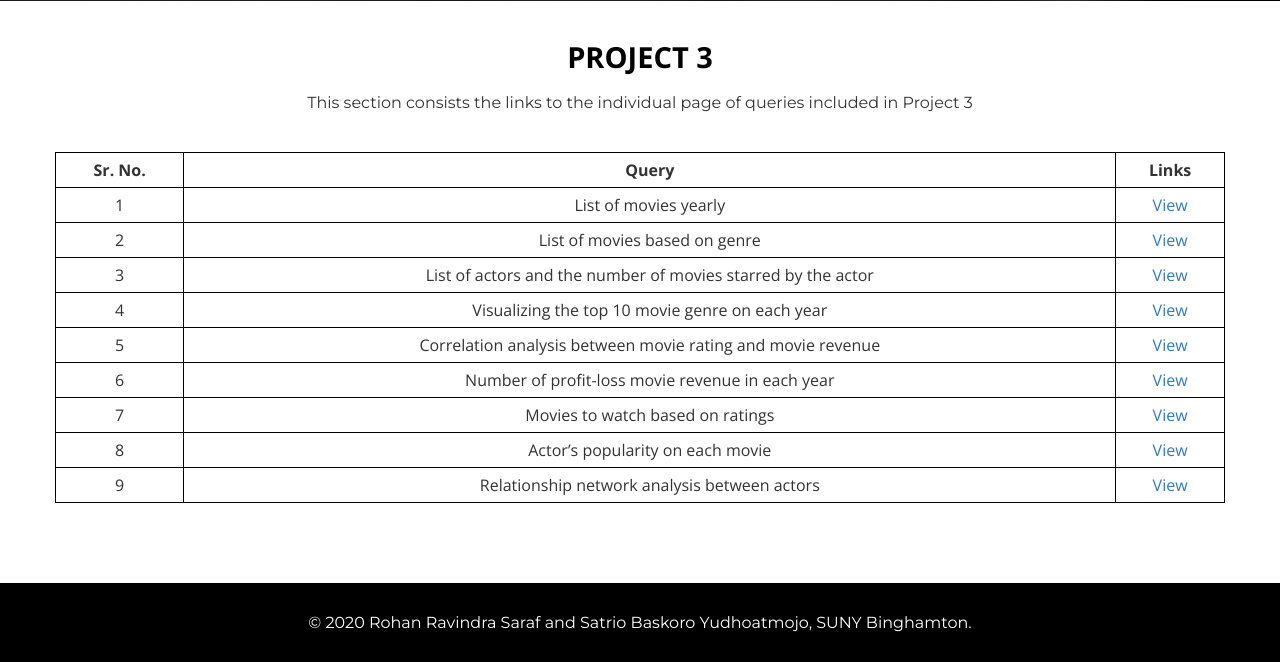
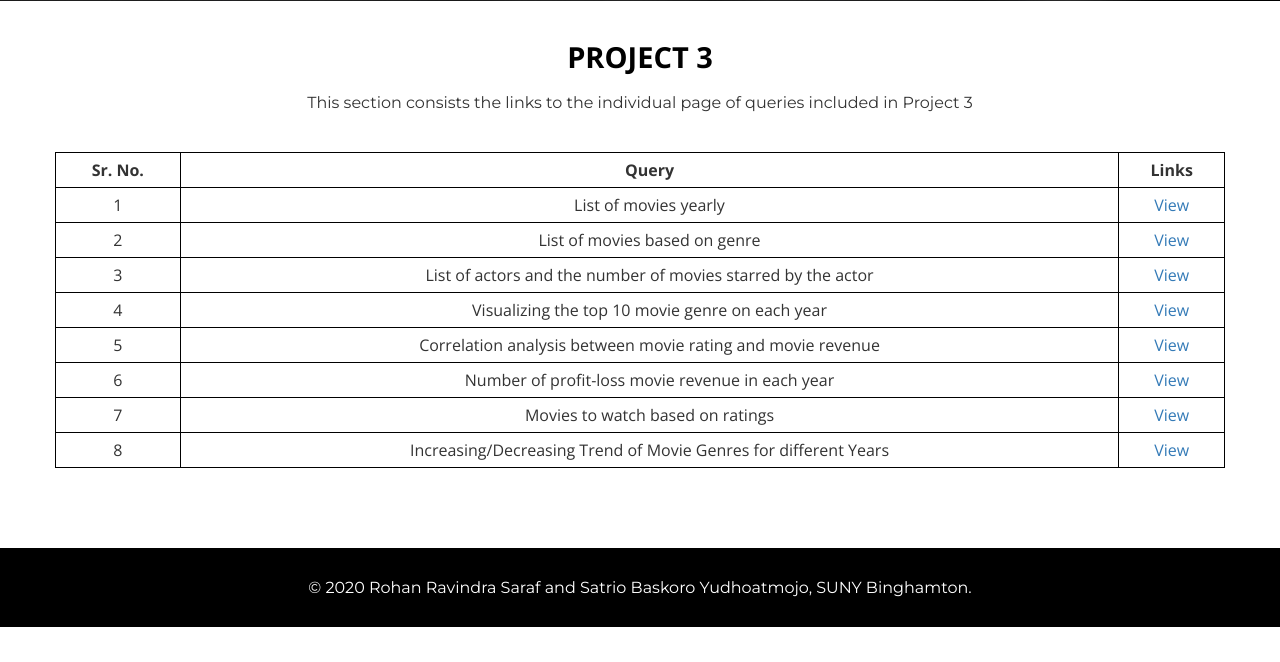
Before and after one commit to satrio-yudhoatmojo/CS532-Database-Systems-Spring-2020, a Flask app: page / in a window 1280 px wide. Shown: the part 533-1195 px from the top of the page. After the commit the page ends 1160 px from the top, so only its background shows below. Run offline with Flask 2, Linux system fonts and the light colour scheme; some libraries are stand-ins or nearby versions; some web fonts are replaced.

Commit message:
Removed the 9th Query entry from table

```diff
--- a/Project-03/src/templates/index.html
+++ b/Project-03/src/templates/index.html
@@ -127,13 +127,8 @@ table, th, td {
 						  </tr>
 						  <tr>
 							<td>8</td>
-							<td>Actor’s popularity on each movie</td>
+							<td>Increasing/Decreasing Trend of Movie Genres for different Years</td>
 							<td><a href="/genres_timeline">View</a></td>
-						  </tr>
-						  <tr>
-							<td>9</td>
-							<td>Relationship network analysis between actors</td>
-							<td><a href="query9.html">View</a></td>
 						  </tr>
 						</table>
 					</div>
```
